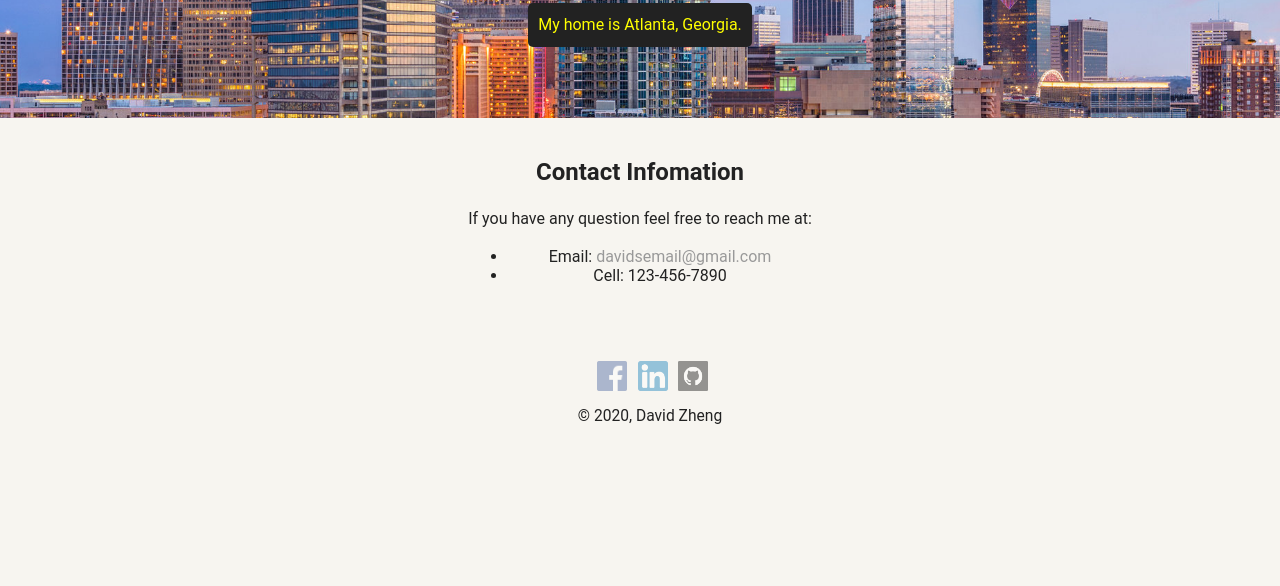
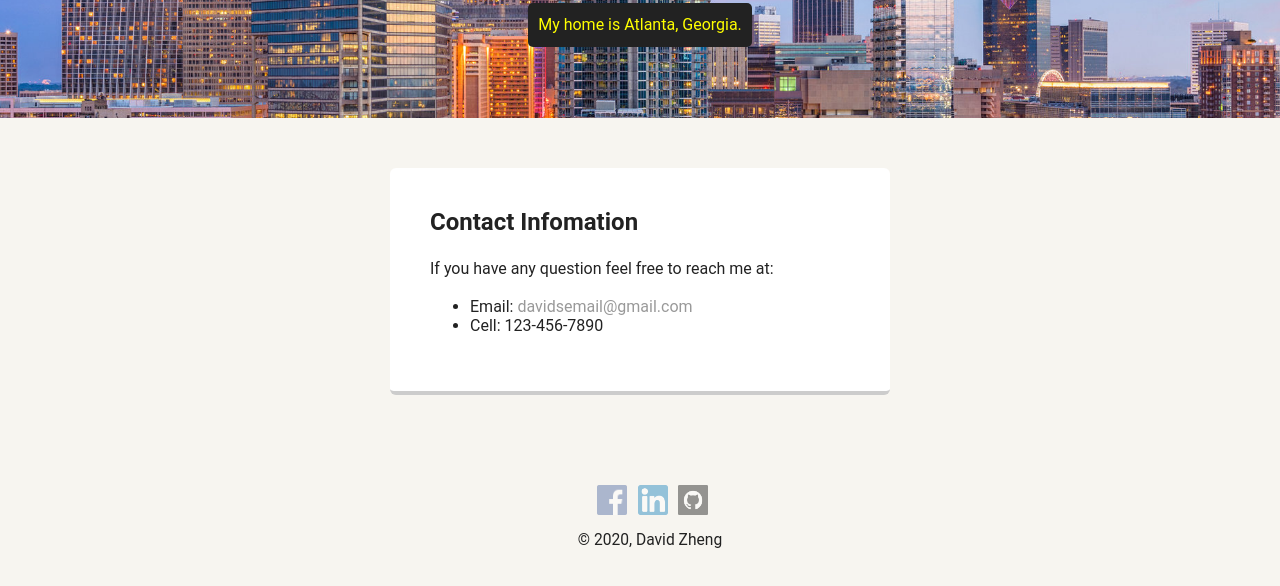
Before and after one commit to dzheng33/techdegree_project_1, a plain HTML site: page contact.html in a window 1280 px wide. Shown: the part 352-938 px from the top of the page. Before the commit the page ends 873 px from the top, so only its background shows below. Drawn offline with Linux system fonts and the light colour scheme.

Commit message:
Update contact.html

```diff
--- a/contact.html
+++ b/contact.html
@@ -24,7 +24,7 @@
     </header>
 
     <main class="flex">
-        <article>
+        <article class="card">
             <h2>Contact Infomation</h2>
             <p>If you have any question feel free to reach me at:</p>
             <ul>
```
